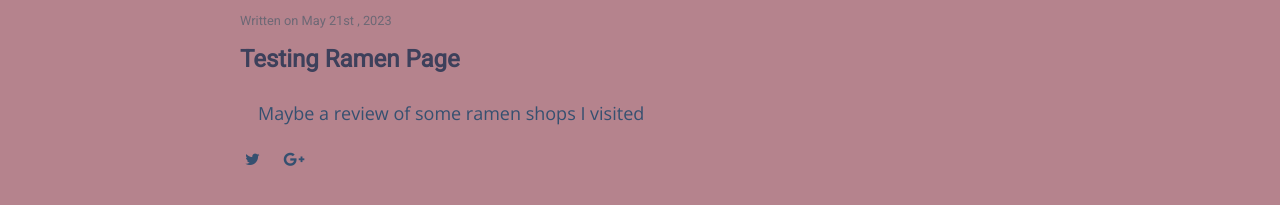
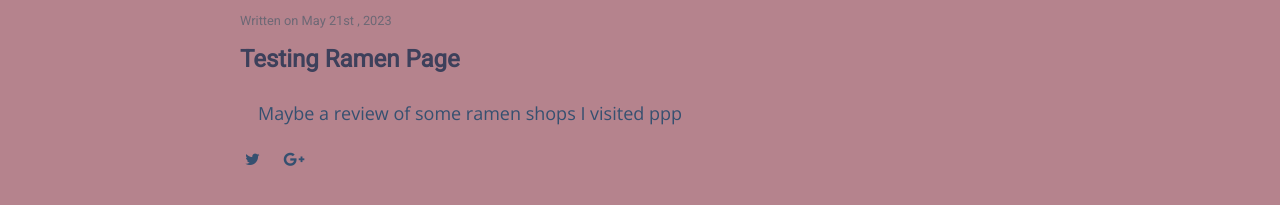
Before and after one commit to was-albi/was-albi.github.io, a Jekyll site: the page built from _posts/_myramen/2023-05-21-Test.md, in a window 1280 px wide. Shown: the part 132-337 px from the top of the page. Built offline with Jekyll 4.4.1, drawn with Linux system fonts in a browser that asks for light colours; nearby versions of some CDN libraries; some web fonts are replaced; part of the change alters nothing that is shown.

Commit message:
test ramen post 2

```diff
--- a/_config.yml
+++ b/_config.yml
@@ -8,7 +8,7 @@ markdown:            kramdown
 highlighter:         rouge
 permalink:           none
 plugins:             [jekyll-paginate, jekyll-sitemap, jekyll-feed, jekyll-seo-tag]
-include:             ['_notebook_writings','_mylists']
+include:             ['_notebook_writings','_myramen','_mylists']
 
 sass:
   sass_dir: assets/css
--- a/_posts/_myramen/2023-05-21-Test.md
+++ b/_posts/_myramen/2023-05-21-Test.md
@@ -8,4 +8,4 @@ tags: [ramen]
 
 ## Testing Ramen Page
 
-Maybe a review of some ramen shops I visited
+Maybe a review of some ramen shops I visited ppp
--- a/_posts/_notebook_writings/2023-05-21-Test.md
+++ /dev/null
@@ -1,11 +0,0 @@
----
-layout: post
-title: "Ramen test"
-author: "wasalbi"
-categories: ramen
-tags: [ramen]
----
-
-## Testing Ramen Page
-
-Maybe a review of some ramen shops I visited
```
